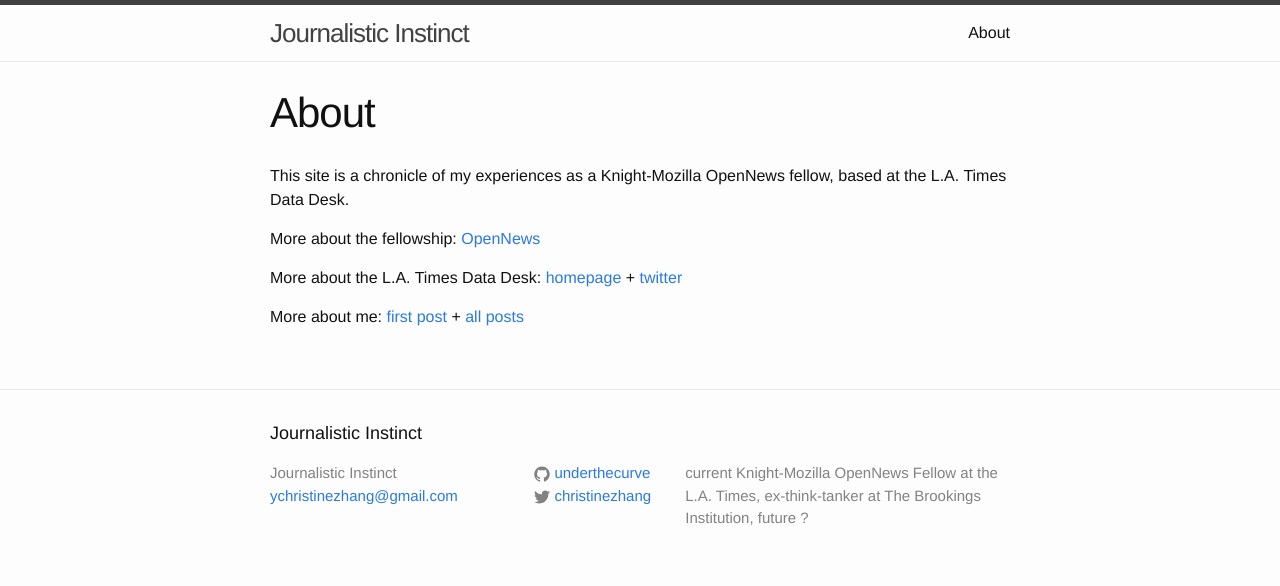
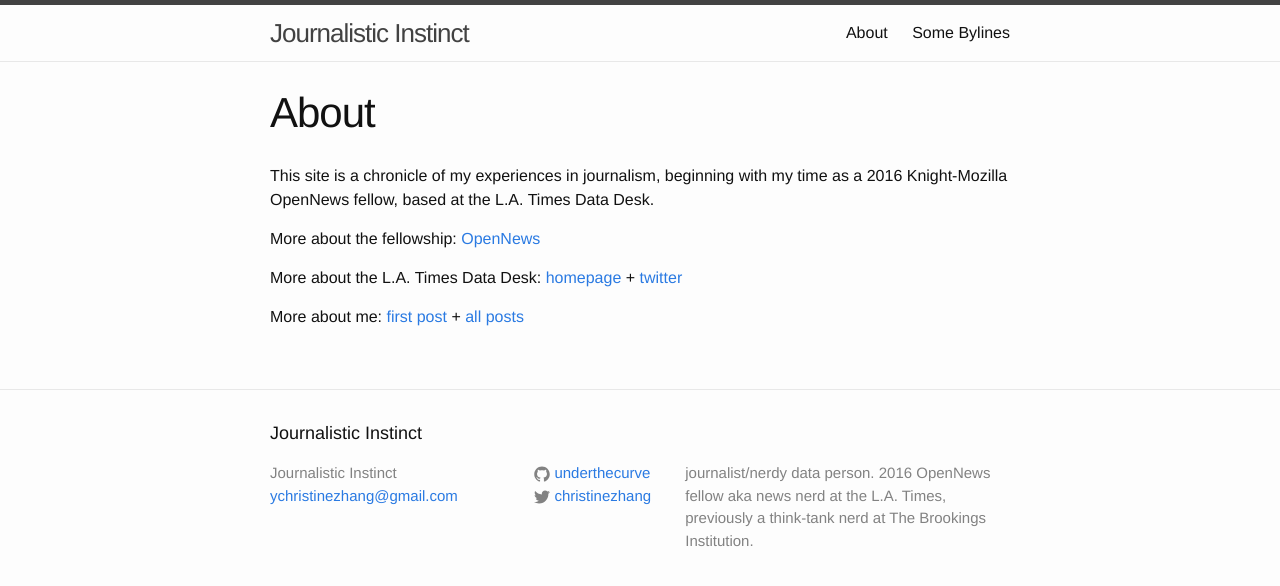
Before and after one commit to underthecurve/underthecurve.github.io, a Jekyll site: the page built from about.md, in a window 1280 px wide. Shown: the top 586 px of the page. Built offline with Jekyll 4.4.1, drawn with Linux system fonts in a browser that asks for light colours.

Commit message:
add pages

```diff
--- a/_config.yml
+++ b/_config.yml
@@ -9,9 +9,7 @@
 title: Journalistic Instinct
 email: ychristinezhang@gmail.com
 description: > # this means to ignore newlines until "baseurl:"
-  current Knight-Mozilla OpenNews Fellow at the L.A. Times,
-  ex-think-tanker at The Brookings Institution,
-  future ?
+  journalist/nerdy data person. 2016 OpenNews fellow aka news nerd at the L.A. Times, previously a think-tank nerd at The Brookings Institution.
 baseurl: "" # the subpath of your site, e.g. /blog
 url: "https://underthecurve.github.io" # the base hostname & protocol for your site
 twitter_username: christinezhang
--- a/about.md
+++ b/about.md
@@ -4,7 +4,7 @@ title: About
 permalink: /about/
 ---
 
-This site is a chronicle of my experiences as a Knight-Mozilla OpenNews fellow, based at the L.A. Times Data Desk.
+This site is a chronicle of my experiences in journalism, beginning with my time as a 2016 Knight-Mozilla OpenNews fellow, based at the L.A. Times Data Desk.
 
 More about the fellowship: [OpenNews](https://opennews.org/what/fellowships/info/)
 
```
Also changed, not shown: bylines.md (added, +54 -0 lines).
